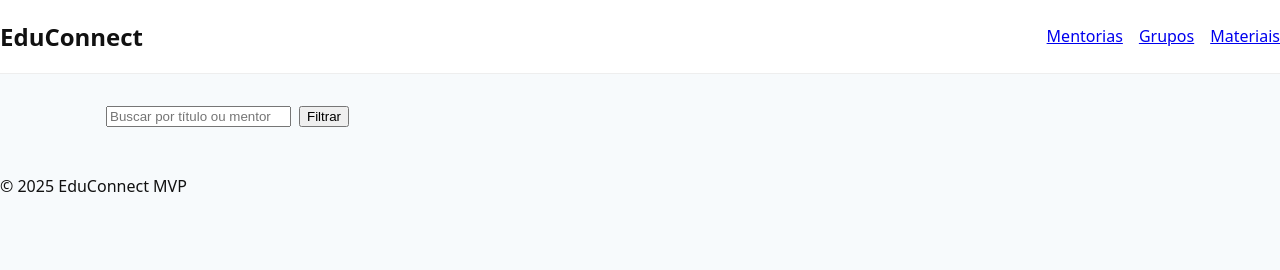
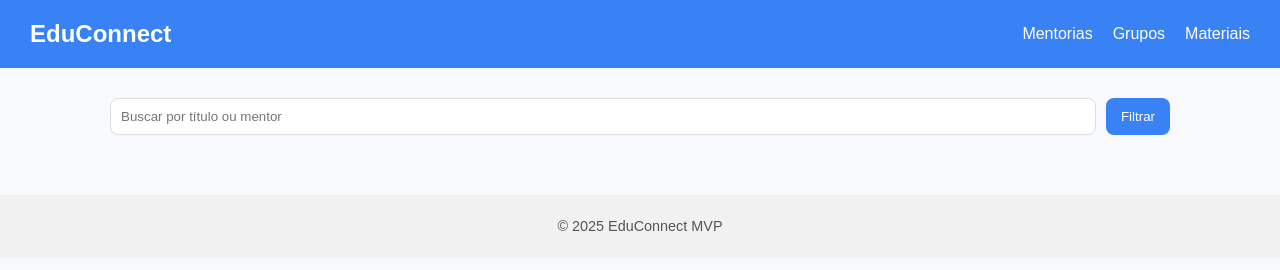
Before and after one commit to rafags26/educonnect-mvp, a plain HTML site: page educonnect-mvp/index.html in a window 1280 px wide. Drawn offline with Linux system fonts and the light colour scheme.

Commit message:
Update styles.css

```diff
--- a/educonnect-mvp/assets/css/styles.css
+++ b/educonnect-mvp/assets/css/styles.css
@@ -1,14 +1,146 @@
-:root{--brand:#3B82F6;--bg:#F7FAFC;--fg:#111;--card:#fff;--radius:16px}
-*{box-sizing:border-box} body{margin:0;font-family:system-ui;background:var(--bg);color:var(--fg)}
-.container{max-width:1100px;margin:0 auto;padding:16px}
-header{position:sticky;top:0;background:#fff;border-bottom:1px solid #eee}
-nav{display:flex;justify-content:space-between;align-items:center}
-.logo{font-weight:700;color:var(--fg);text-decoration:none}
-.menu{display:flex;gap:16px;list-style:none;padding:0;margin:0}
-.grid{display:grid;gap:16px;grid-template-columns:repeat(auto-fit,minmax(260px,1fr));margin-top:16px}
-.card{background:var(--card);padding:16px;border-radius:var(--radius);box-shadow:0 2px 8px rgba(0,0,0,.05)}
-.card h3{margin:0 0 8px}
-.card .meta{font-size:.9rem;color:#555;margin-bottom:8px}
-.btn{background:var(--brand);color:#fff;border:0;padding:10px 14px;border-radius:999px;cursor:pointer}
-#busca{display:flex;gap:8px;margin-top:16px}
-#q{flex:1;padding:10px;border-radius:12px;border:1px solid #ddd}
+/* Reset básico */
+* {
+  margin: 0;
+  padding: 0;
+  box-sizing: border-box;
+}
+
+body {
+  font-family: Arial, Helvetica, sans-serif;
+  background-color: #f7f9fc;
+  color: #333;
+  line-height: 1.6;
+}
+
+/* Cabeçalho */
+header {
+  background: #3882f6;
+  color: #fff;
+  padding: 15px 30px;
+  position: sticky;
+  top: 0;
+  z-index: 100;
+}
+
+nav {
+  display: flex;
+  justify-content: space-between;
+  align-items: center;
+}
+
+.logo {
+  font-size: 1.5rem;
+  font-weight: bold;
+}
+
+.menu {
+  list-style: none;
+  display: flex;
+  gap: 20px;
+}
+
+.menu a {
+  color: #fff;
+  text-decoration: none;
+  font-weight: 500;
+}
+
+.menu a:hover {
+  text-decoration: underline;
+}
+
+/* Container principal */
+.container {
+  max-width: 1100px;
+  margin: 30px auto;
+  padding: 0 20px;
+}
+
+/* Busca */
+#busca {
+  display: flex;
+  gap: 10px;
+  margin-bottom: 20px;
+}
+
+#busca input {
+  flex: 1;
+  padding: 10px;
+  border: 1px solid #ddd;
+  border-radius: 8px;
+}
+
+#busca button {
+  background: #3882f6;
+  color: #fff;
+  border: none;
+  padding: 10px 15px;
+  border-radius: 8px;
+  cursor: pointer;
+}
+
+#busca button:hover {
+  background: #2f6cd8;
+}
+
+/* Cards de mentorias */
+.grid {
+  display: grid;
+  grid-template-columns: repeat(auto-fit, minmax(260px, 1fr));
+  gap: 20px;
+}
+
+.card {
+  background: #fff;
+  border-radius: 12px;
+  box-shadow: 0 2px 8px rgba(0,0,0,0.1);
+  padding: 20px;
+  transition: transform 0.2s ease;
+}
+
+.card:hover {
+  transform: scale(1.02);
+}
+
+.card h3 {
+  margin-bottom: 10px;
+  font-size: 1.2rem;
+  color: #3882f6;
+}
+
+.card p {
+  margin-bottom: 8px;
+  font-size: 0.95rem;
+  color: #555;
+}
+
+.card button {
+  background: #3882f6;
+  color: #fff;
+  border: none;
+  padding: 8px 12px;
+  border-radius: 6px;
+  cursor: pointer;
+}
+
+.card button:hover {
+  background: #2f6cd8;
+}
+
+/* Rodapé */
+footer {
+  text-align: center;
+  padding: 20px;
+  margin-top: 40px;
+  background: #f1f1f1;
+  color: #555;
+  font-size: 0.9rem;
+}
+
+/* Responsivo */
+@media (max-width: 600px) {
+  .menu {
+    flex-direction: column;
+    gap: 10px;
+  }
+}
```
